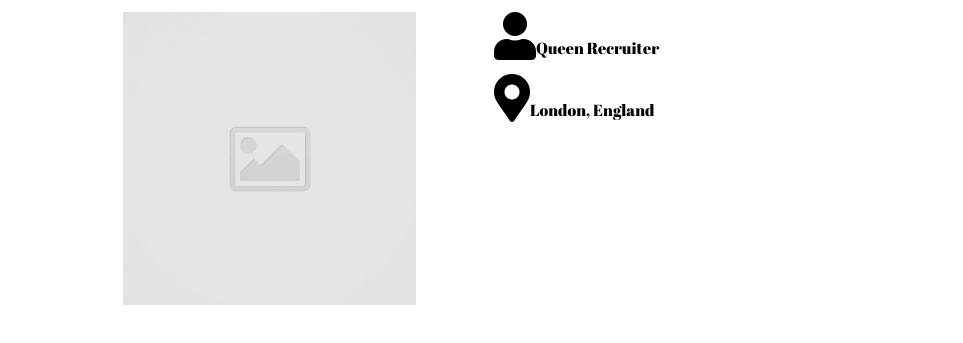
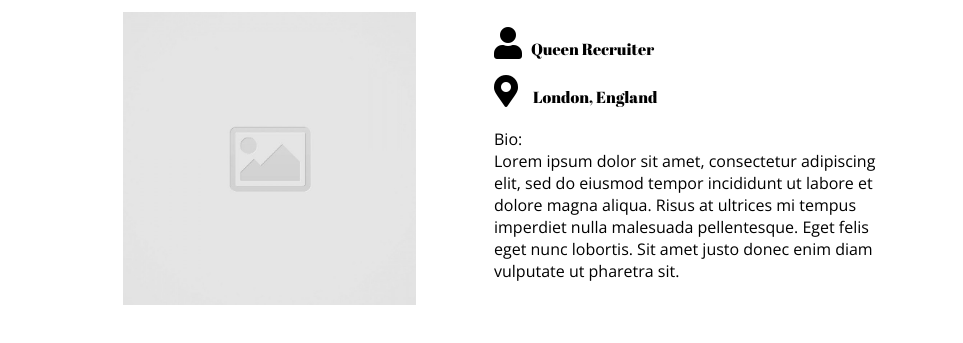
Before and after one commit to blake-ros/code-journal, a website: page index.html in a window 1280 px wide. Shown: the part 109-452 px from the top of the page, without its empty margins (158-1121 px from the left). Drawn offline with nearby package versions, Linux system fonts and the light colour scheme.

Commit message:
updated html and css to represent a layout for the user being able to view their profile

```diff
--- a/css/styles.css
+++ b/css/styles.css
@@ -55,6 +55,14 @@
 
 .pr-2 {
   padding-right: 15px;
+}
+
+.mr-1 {
+  margin-right: 7px;
+}
+
+.mr-2 {
+  margin-right: 15px;
 }
 
 .pl-2 {
@@ -135,6 +143,10 @@ img {
   margin-left: 25px;
 }
 
+.icon-margin {
+  margin-right: 9px;
+}
+
 .inline-block {
   display: inline-block;
 }
--- a/index.html
+++ b/index.html
@@ -26,8 +26,13 @@
           </div>
           <div class="column-half">
             <div>
-              <i class="fas fa-user fa-3x"></i><div class="header-font mb-2 inline-block">Queen Recruiter</div><br>
-              <i class="fas fa-map-marker-alt fa-3x"></i><div class="header-font inline-block">London, England</div>
+              <i class="fas fa-user fa-2x icon-margin mt-2"></i><div class="header-font mb-2 inline-block">Queen Recruiter</div><br>
+              <i class="fas fa-map-marker-alt fa-2x mr-2"></i><div class="header-font inline-block">London, England</div>
+              <div class="secondary-font mt-3">Bio: <br>
+                Lorem ipsum dolor sit amet, consectetur adipiscing elit, sed do eiusmod tempor incididunt ut labore et dolore magna
+                aliqua. Risus at ultrices mi tempus imperdiet nulla malesuada pellentesque. Eget felis eget nunc lobortis. Sit amet
+                justo donec enim diam vulputate ut pharetra sit.
+              </div>
             </div>
           </div>
         </div>
```
